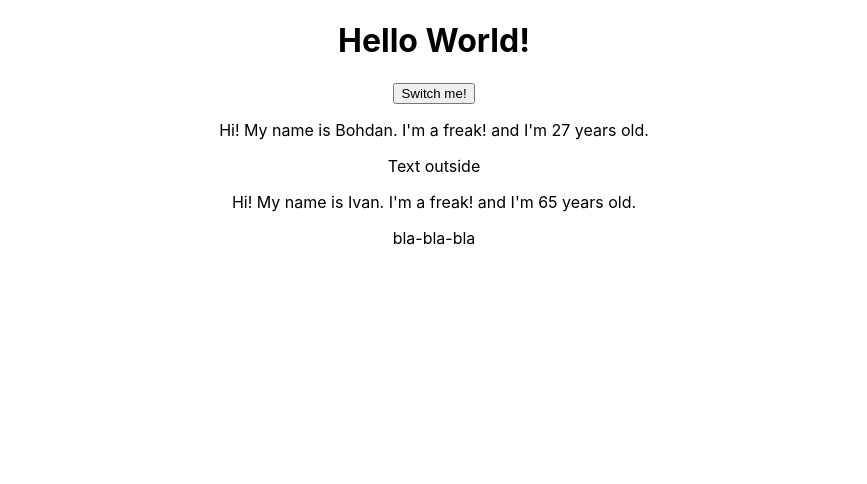
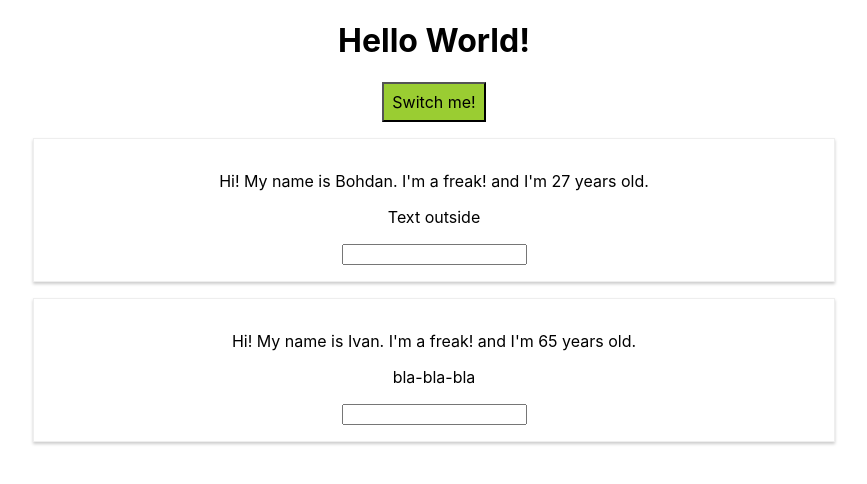
Before and after one commit to BohdanMelvic/React-course, a React (Create React App) app in the folder my-app/: page / in a window 1280 px wide. Shown: the top 484 px of the page, without its empty margins (206-1073 px from the left). Built offline with nearby package versions, Linux system fonts and the light colour scheme.

Commit message:
added person styling

```diff
--- a/my-app/src/App.js
+++ b/my-app/src/App.js
@@ -43,18 +43,34 @@ class App extends Component {
     this.setState({persons:  [
       { name: 'Petro', age: 30},
       { name: newName, age: 74}
-    ] })
+      ]
+    });
+  }
+
+  nameChangeHandler = (event) => {
+    this.setState({persons:  [
+      { name: event.target.value, age: 30},
+      { name: 'Ivan', age: 74}
+      ]
+    });
   }
 
   render () {
+    const style = {
+      backgroundColor: 'yellowgreen',
+      font: 'inherit',
+      padding: '8px'
+    }
+
     return (
       <div className="App">
         <h1>Hello World!</h1>
-        <button onClick={ () => this.switchNameHandler('Mike')}>Switch me!</button>
+        <button style={style} onClick={ () => this.switchNameHandler('Mike')}>Switch me!</button>
         <Person
           name={this.state.persons[0].name}
           age={this.state.persons[0].age}
-          click={this.switchNameHandler.bind(this, 'Hui')}>
+          click={this.switchNameHandler.bind(this, 'Hui')}
+          changed={this.nameChangeHandler}>
 
           Text outside
         </Person>
--- /dev/null
+++ b/my-app/src/Person/Person.css
@@ -0,0 +1,8 @@
+.Person {
+    width: 60%;
+    margin: 16px auto;
+    border: 1px solid #eee;
+    box-shadow: 0 2px 3px #ccc;
+    padding: 16px;
+    text-align: center;
+}
--- a/my-app/src/Person/Person.js
+++ b/my-app/src/Person/Person.js
@@ -1,10 +1,12 @@
 import React from 'react';
+import  './Person.css';
 
 const Person = (props) => {
     return (
-        <div>
+        <div className="Person">
             <p onClick={props.click}>Hi! My name is {props.name}. I'm a freak! and I'm {props.age} years old.</p>
             <p>{props.children}</p>
+            <input type="text" onChange={props.changed}/>
         </div>
     )
 }
```
